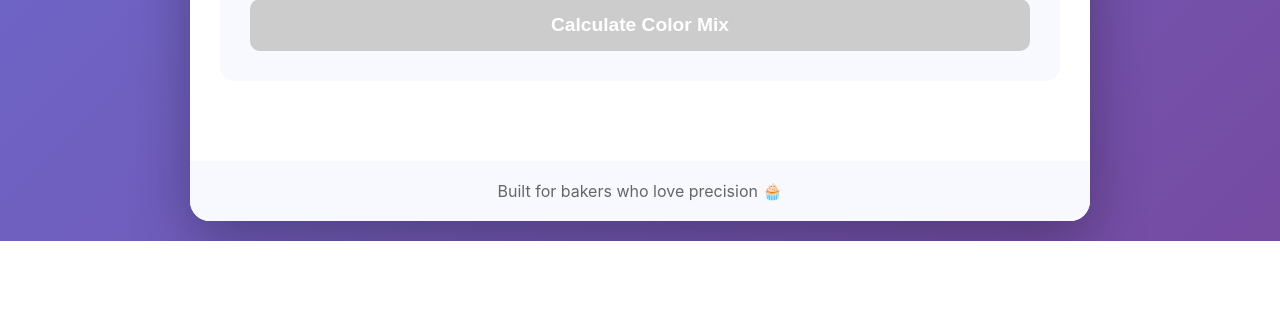
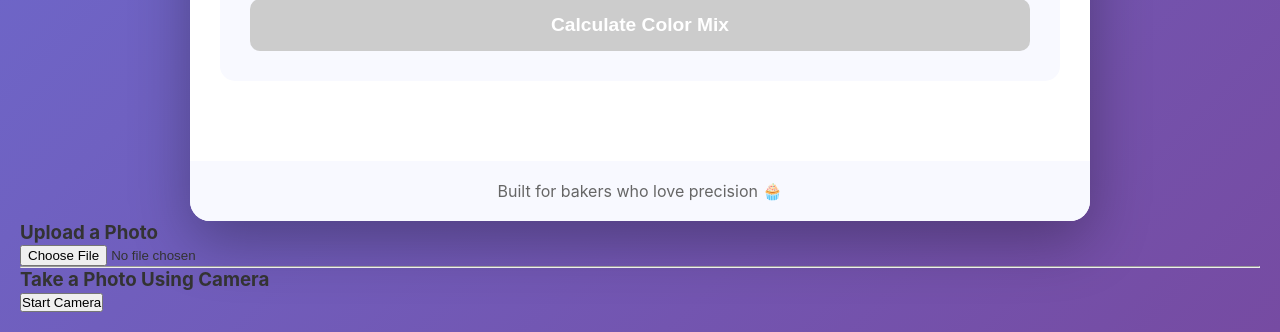
Before and after one commit to Gerwindsouza/fondant-mix-ai, a Flask app: page / in a window 1280 px wide. Shown: the part 1564-1896 px from the top of the page. Before the commit the page ends 1805 px from the top, so only its background shows below. Run offline with Flask 3, Linux system fonts and the light colour scheme.

Commit message:
Update index.html

```diff
--- a/templates/index.html
+++ b/templates/index.html
@@ -173,5 +173,68 @@
     </div>
 
     <script src="{{ url_for('static', filename='script.js') }}"></script>
-</body>
+    <script>
+const startCameraButton = document.getElementById('startCamera');
+const takePhotoButton = document.getElementById('takePhoto');
+const video = document.getElementById('cameraStream');
+const canvas = document.getElementById('photoCanvas');
+
+let stream;
+
+// Start camera
+startCameraButton.addEventListener('click', async () => {
+    try {
+        stream = await navigator.mediaDevices.getUserMedia({ video: true });
+        video.srcObject = stream;
+        video.hidden = false;
+        takePhotoButton.hidden = false;
+    } catch (err) {
+        alert('Could not access camera: ' + err);
+    }
+});
+
+// Take photo
+takePhotoButton.addEventListener('click', () => {
+    const context = canvas.getContext('2d');
+    context.drawImage(video, 0, 0, canvas.width, canvas.height);
+    canvas.hidden = false;
+
+    // Stop camera
+    stream.getTracks().forEach(track => track.stop());
+    video.hidden = true;
+    takePhotoButton.hidden = true;
+
+    // Convert photo to file and send to backend
+    canvas.toBlob(async (blob) => {
+        const formData = new FormData();
+        formData.append('file', blob, 'photo.png');
+
+        try {
+            const response = await fetch('/analyze', {
+                method: 'POST',
+                body: formData
+            });
+            const result = await response.json();
+            alert("Detected color: " + result.color);
+        } catch (err) {
+            console.error('Error sending photo:', err);
+            alert('Error analyzing photo');
+        }
+    }, 'image/png');
+});
+</script>
+
+</body><!-- Existing upload photo input -->
+<h3>Upload a Photo</h3>
+<input type="file" id="fileInput" accept="image/*">
+
+<hr>
+
+<!-- Camera capture -->
+<h3>Take a Photo Using Camera</h3>
+<button id="startCamera">Start Camera</button>
+<video id="cameraStream" width="320" height="240" autoplay hidden></video>
+<button id="takePhoto" hidden>Take Photo</button>
+<canvas id="photoCanvas" width="320" height="240" hidden></canvas>
+
 </html>
```
